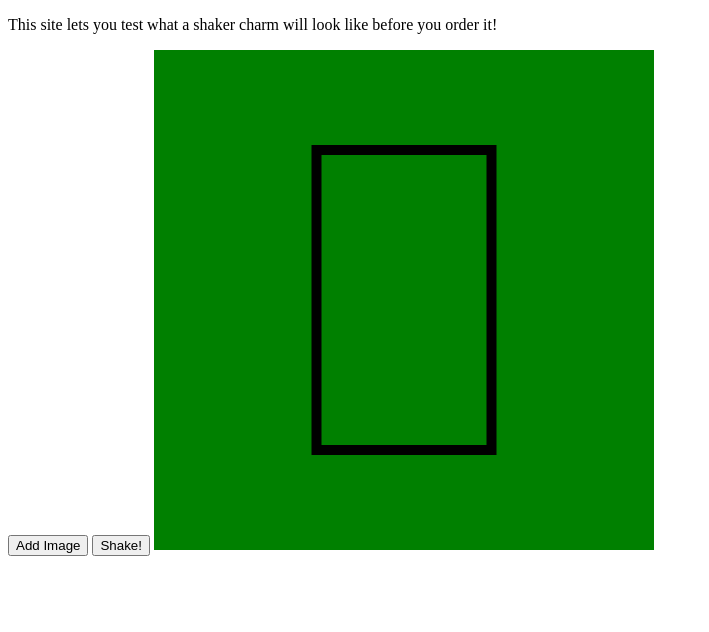
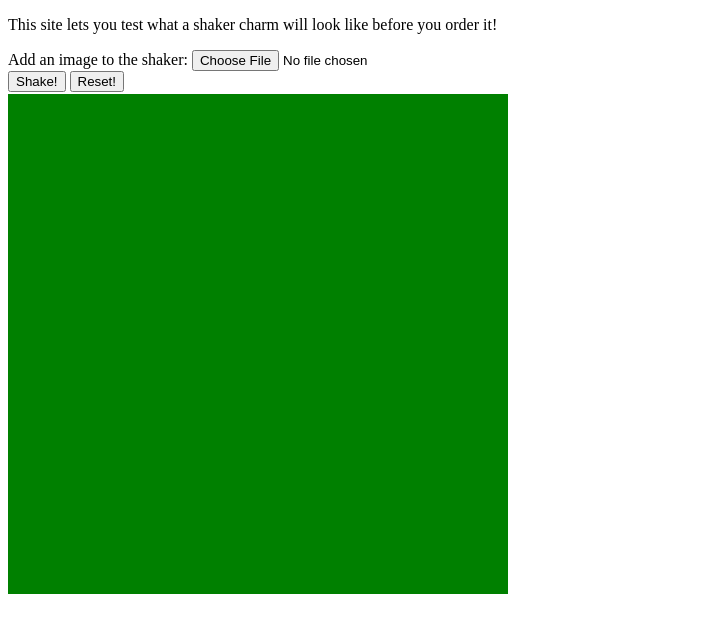
Before and after one commit to lukas-stop/Shaker-Charm, a plain HTML site: page index.html in a window 1280 px wide. Shown: the whole page, without its empty margins (0-709 px from the left). Drawn offline with Linux system fonts and the light colour scheme.

Commit message:
Added reset container button

```diff
--- a/index.html
+++ b/index.html
@@ -4,14 +4,22 @@
 <head>
     <meta charset='utf-8'>
     <meta http-equiv='X-UA-Compatible' content='IE=edge'>
-    <title>Bee!!!</title>
+    <title>Shaker Charm Simulator</title>
     <meta name='viewport' content='width=device-width, initial-scale=1'>
+    <link rel="stylesheet" type="text/css" href="./main.css" />
 </head>
 
 <body>
-    <p>This site lets you test what a shaker charm will look like before you order it!</p>
-    <button>Add Image</button>
-    <button>Shake!</button>
+    <div class="textContainer">
+        <p>This site lets you test what a shaker charm will look like before you order it!</p>
+        <form>
+            <label>Add an image to the shaker: </label>
+            <!-- TO DO: make the "no File Chosen" text hidden (for aesthetic)-->
+            <input type="file" id="imageFile" name="filename">
+        </form>
+        <button id="shimmyButton">Shake!</button>
+        <button id="resetButton">Reset!</button>
+    </div>
     <canvas id="canvas" width="500" height="500"></canvas>
 </body>
 <script src='./js/main.js' type="module"></script>
--- a/js/main.js
+++ b/js/main.js
@@ -50,7 +50,7 @@ container.draw()
 // ----------------------------------- //
 //        FUNCTIONS & LISTENERS        //
 // ----------------------------------- //
-addEventListener('mousedown', () => {
+addEventListener('mousedown', (event) => {
     console.log("click!")
     isClicked = true
 })
@@ -61,13 +61,31 @@ addEventListener('mouseup', () => {
 })
 
 addEventListener('mousemove', (event) => {
+    console.log("moving!" + mouse)
     if (isClicked) {
         mouse.x = event.clientX - canvas.offsetLeft - (containerWidth / 2)
         mouse.y = event.clientY - canvas.offsetTop - (containerHeight / 2)
-        console.log("moving!" + mouse)
     }
 })
 
+
+// Button Functions
+
+const resetContainerBTN = document.getElementById("resetButton")
+
+resetWidgetBTN.addEventListener("click", () => {
+    requestAnimationFrame(animate)
+    ctx.clearRect(0, 0, canvas.width, canvas.height)
+    mouse.x = (canvas.width / 2) - (containerWidth / 2)
+    mouse.y = (canvas.height / 2) - (containerHeight / 2)
+    container.x = mouse.x;
+    container.y = mouse.y;
+    container.update();
+})
+
+const shimmyContainerBTN = document.getElementById("shimmyButton")
+
+// loop
 function animate() {
     requestAnimationFrame(animate)
     ctx.clearRect(0, 0, canvas.width, canvas.height)
--- a/main.css
+++ b/main.css
@@ -0,0 +1,3 @@
+.textContainer {
+    margin: 10px 0px 2px 0px;
+}
```
